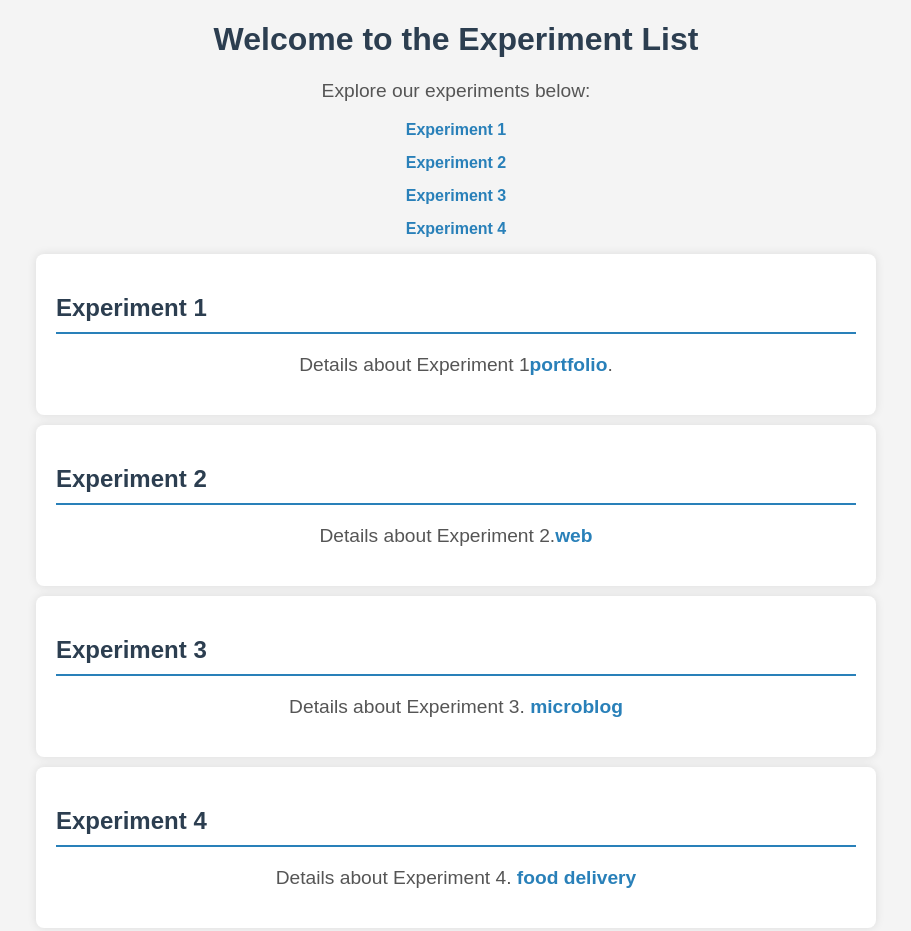
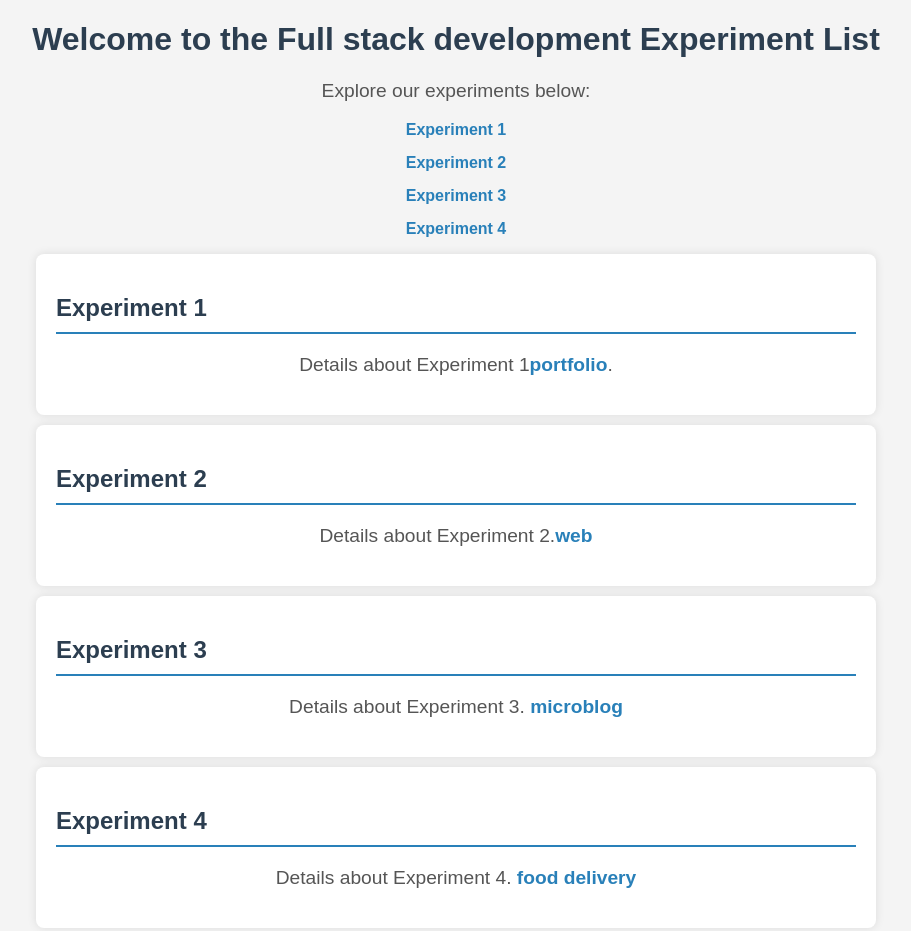
Before and after one commit to Surya7400/surya, a plain HTML site: page index.html in a window 1280 px wide. Shown: the whole page, without its empty margins (184-1095 px from the left). Drawn offline with Linux system fonts and the light colour scheme.

Commit message:
Update index.html

```diff
--- a/index.html
+++ b/index.html
@@ -54,7 +54,7 @@
     </style>
 </head>
 <body>
-    <h1>Welcome to the Experiment List</h1>
+    <h1>Welcome to the Full stack development Experiment List</h1>
     <p>Explore our experiments below:</p>
     <ul>
         <li><a href="index1.html">Experiment 1</a></li>
```
